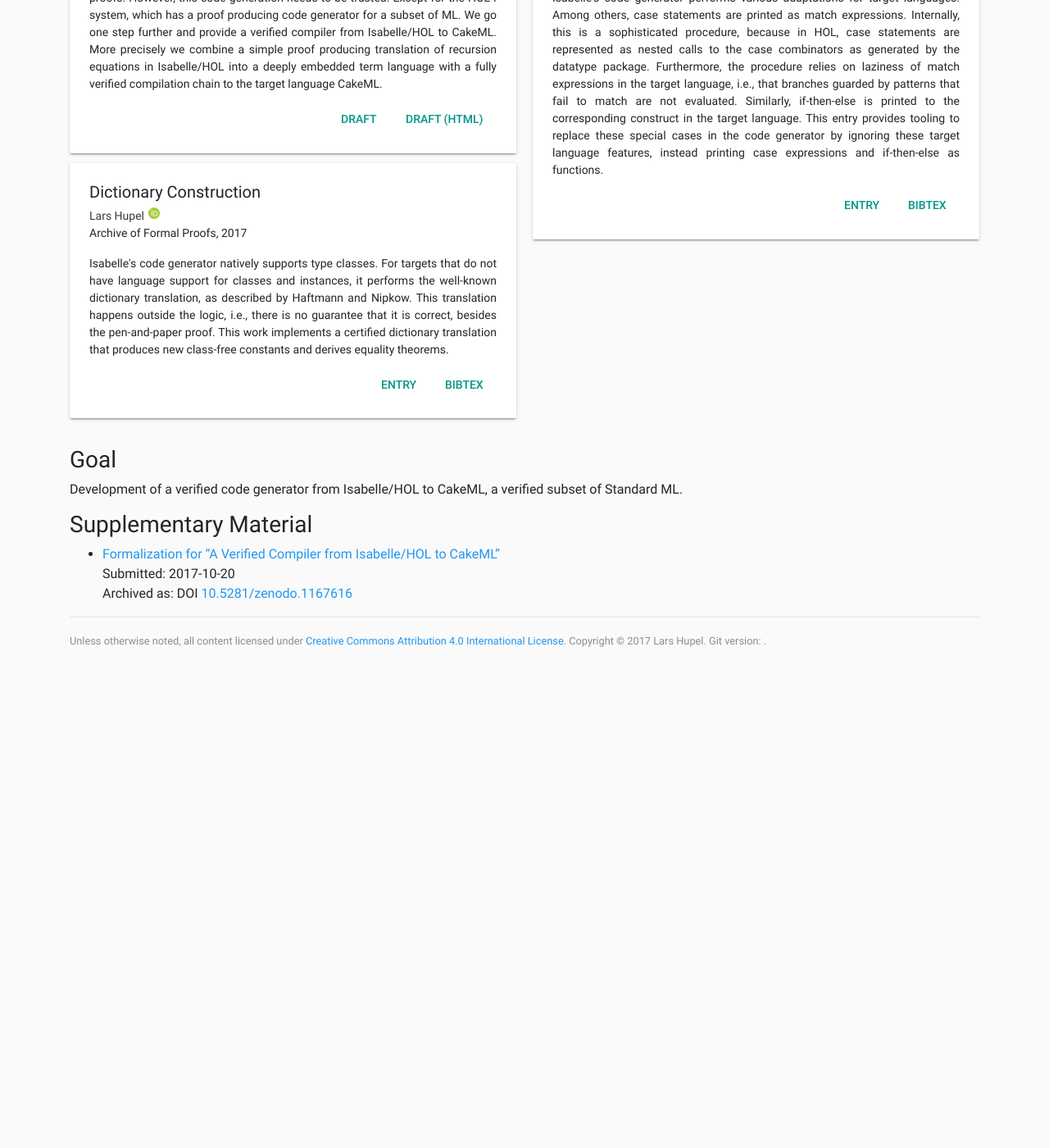
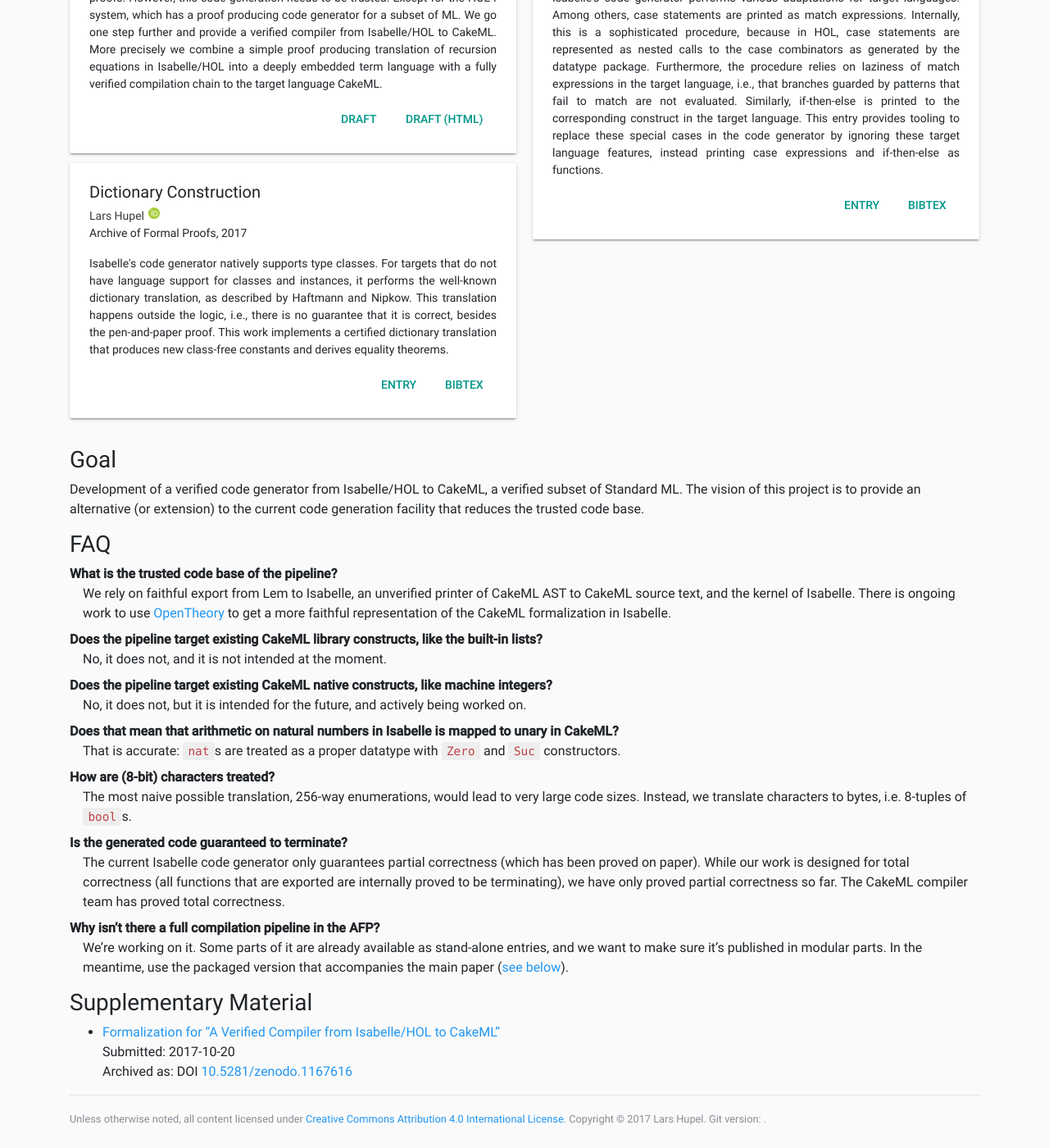
Before and after one commit to larsrh/website, a Jekyll site: the page built from _research/codegen.md, in a window 1280 px wide and 1400 px high, scrolled down 747 px. Shown: the whole window at 82% size. Built offline with Jekyll 4.4.1, drawn with Linux system fonts in a browser that asks for light colours; comment, search, counter and statistics services are not loaded; before the commit the page ends 1564 px from its top, so only the background shows below that.

Commit message:
codegen: FAQ

```diff
--- a/_research/codegen.md
+++ b/_research/codegen.md
@@ -50,6 +50,35 @@ pubs:
 ### Goal
 
 Development of a verified code generator from Isabelle/HOL to CakeML, a verified subset of Standard ML.
+The vision of this project is to provide an alternative (or extension) to the current code generation facility that reduces the trusted code base.
+
+### FAQ
+
+What is the trusted code base of the pipeline?
+: We rely on faithful export from Lem to Isabelle, an unverified printer of CakeML AST to CakeML source text, and the kernel of Isabelle.
+There is ongoing work to use [OpenTheory](http://www.gilith.com/software/opentheory/) to get a more faithful representation of the CakeML formalization in Isabelle.
+
+Does the pipeline target existing CakeML library constructs, like the built-in lists?
+: No, it does not, and it is not intended at the moment.
+
+Does the pipeline target existing CakeML native constructs, like machine integers?
+: No, it does not, but it is intended for the future, and actively being worked on.
+
+Does that mean that arithmetic on natural numbers in Isabelle is mapped to unary in CakeML?
+: That is accurate: `nat`s are treated as a proper datatype with `Zero` and `Suc` constructors.
+
+How are (8-bit) characters treated?
+: The most naive possible translation, 256-way enumerations, would lead to very large code sizes. Instead, we translate characters to bytes, i.e. 8-tuples of `bool`s.
+
+Is the generated code guaranteed to terminate?
+: The current Isabelle code generator only guarantees partial correctness (which has been proved on paper).
+While our work is designed for total correctness (all functions that are exported are internally proved to be terminating), we have only proved partial correctness so far.
+The CakeML compiler team has proved total correctness.
+
+Why isn't there a full compilation pipeline in the AFP?
+: We're working on it.
+Some parts of it are already available as stand-alone entries, and we want to make sure it's published in modular parts.
+In the meantime, use the packaged version that accompanies the main paper ([see below](#supplementary-material)).
 
 ### Supplementary Material
 
```
